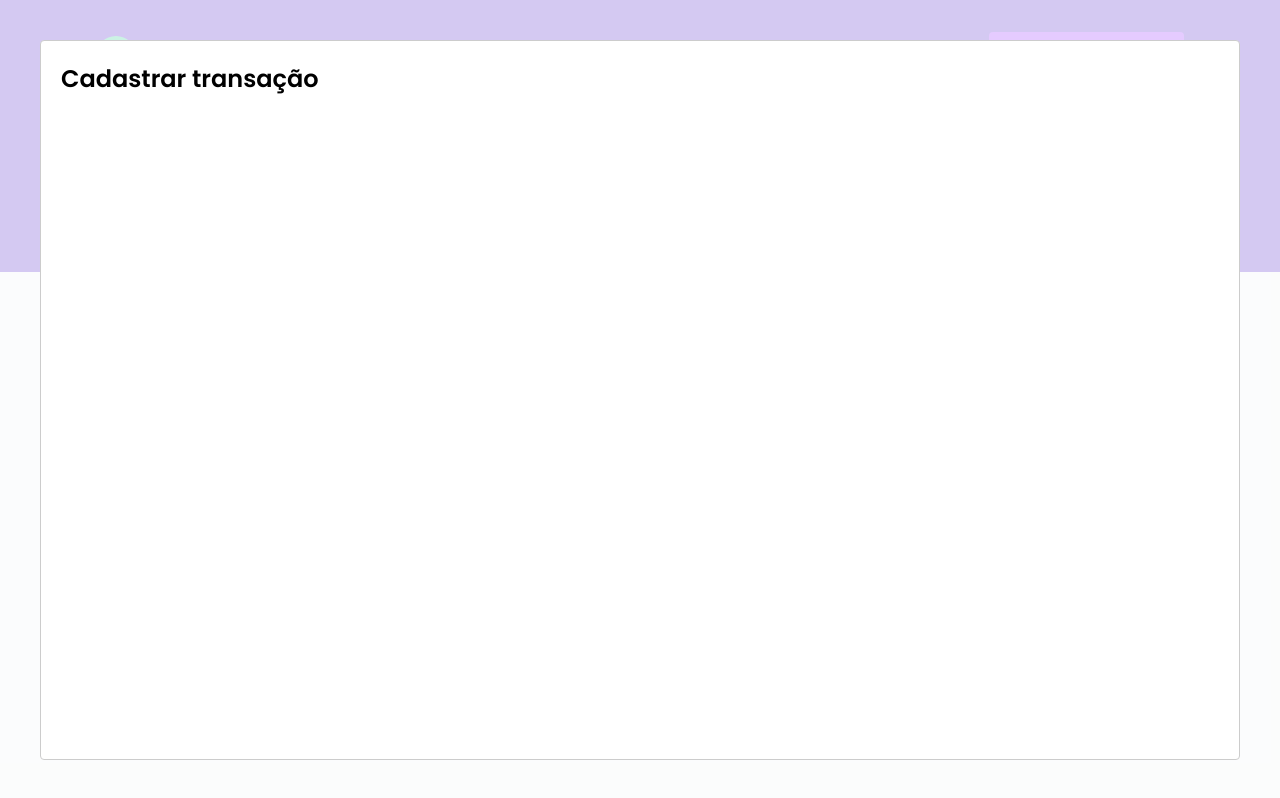
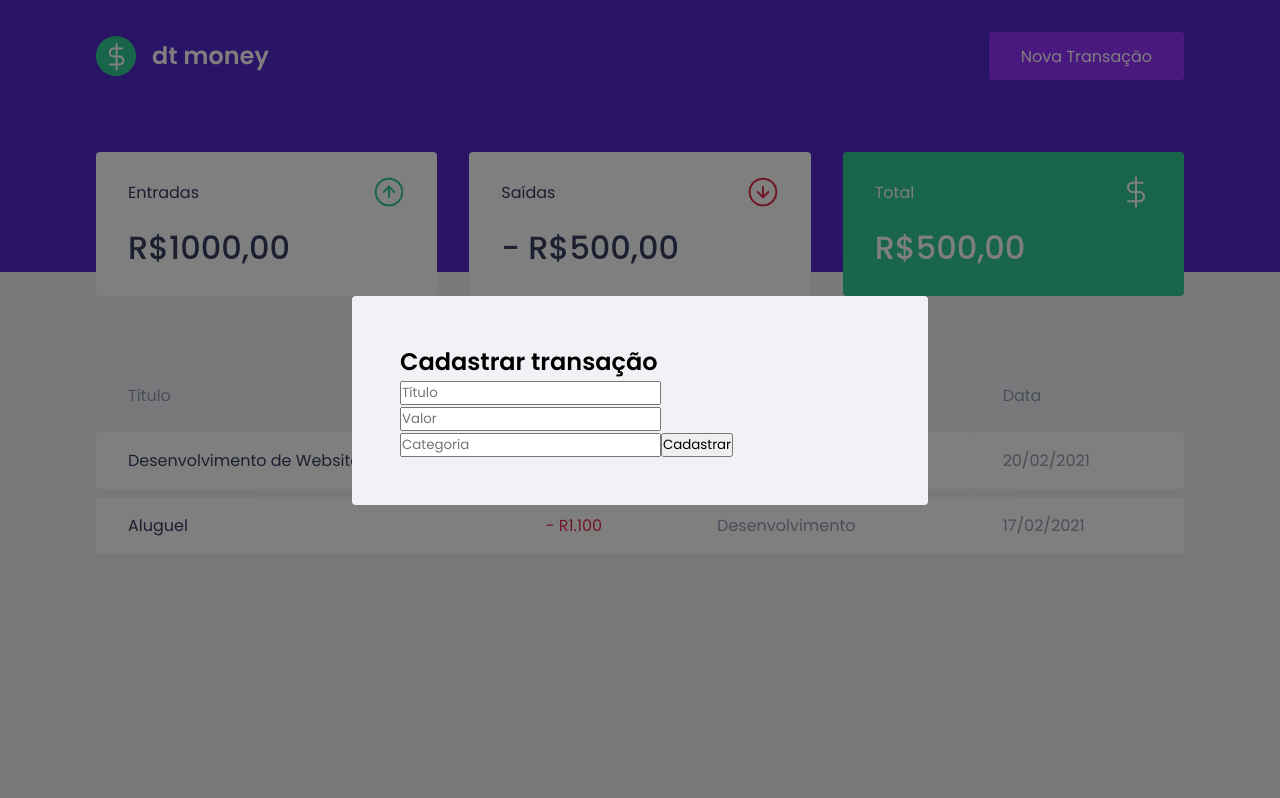
Before and after one commit to RacconWebFenix/dtmoney, a React (Create React App) app: page / in a window 1280 px wide. Both pictures are taken after a click on the button "Nova Transação". Built offline with nearby package versions, Linux system fonts and the light colour scheme; no server answers; what miragejs would draw is missing.

Commit message:
Estrutura do formulário

```diff
--- a/src/components/NewTransactionModal/index.tsx
+++ b/src/components/NewTransactionModal/index.tsx
@@ -1,4 +1,5 @@
 import Modal from "react-modal";
+import { Container } from "./styles";
 
 interface NewTransactionModalProps {
   isOpen: boolean;
@@ -10,8 +11,23 @@
   onRequestClose,
 }: NewTransactionModalProps) {
   return (
-    <Modal isOpen={isOpen} onRequestClose={onRequestClose}>
-      <h2>Cadastrar transação</h2>
+    <Modal
+      isOpen={isOpen}
+      onRequestClose={onRequestClose}
+      overlayClassName="react-modal-overlay"
+      className="react-modal-content"
+    >
+      <Container>
+        <h2>Cadastrar transação</h2>
+
+        <input placeholder="Título" />
+
+        <input type="number" placeholder="Valor" />
+
+        <input placeholder="Categoria" />
+
+        <button type="submit">Cadastrar</button>
+      </Container>
     </Modal>
   );
 }
--- a/src/components/NewTransactionModal/styles.ts
+++ b/src/components/NewTransactionModal/styles.ts
@@ -1,3 +1,5 @@
 import styled from "styled-components";
 
-export const Container = styled.div``;
+export const Container = styled.form`
+
+`;
--- a/src/styles/global.ts
+++ b/src/styles/global.ts
@@ -56,4 +56,27 @@
     opacity: 0.6;
     cursor: not-allowed;
 }
+
+
+.react-modal-overlay {
+    background: rgba(0,0,0, 0.5);
+
+    position: fixed;
+    top: 0;
+    bottom: 0;
+    right: 0;
+    left: 0;
+
+    display: flex;
+    align-items: center;
+    justify-content: center;
+}
+.react-modal-content {
+    width: 100%;
+    max-width: 576px;
+    background: var(--background);
+    padding: 3rem;
+    position: relative;
+    border-radius: 0.25rem;
+}
 `;
```
